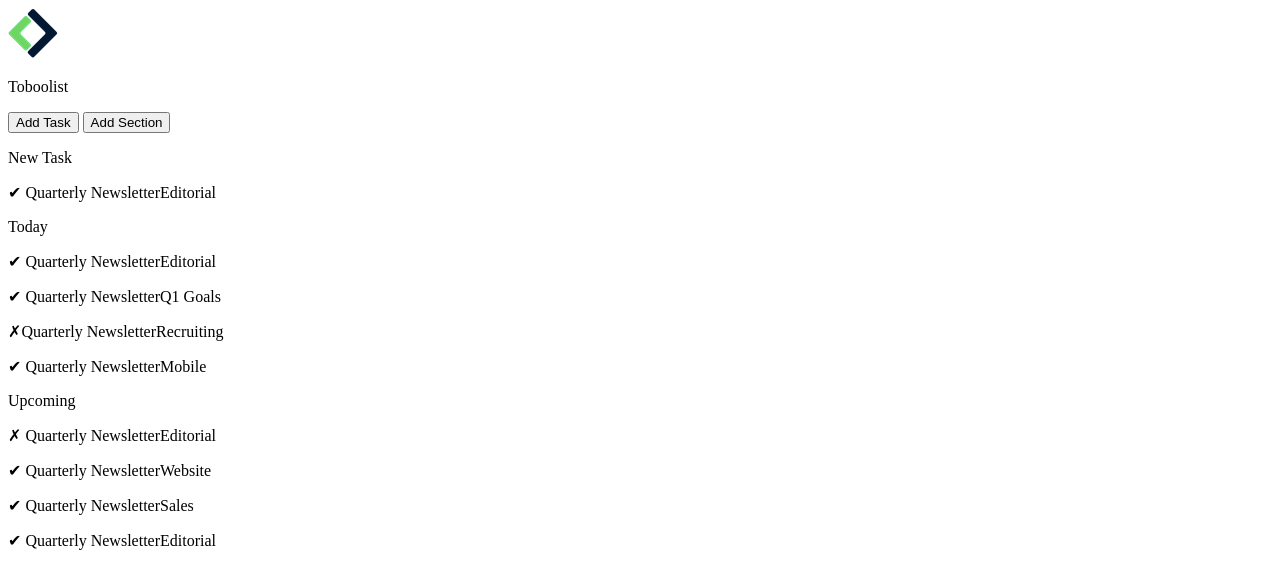
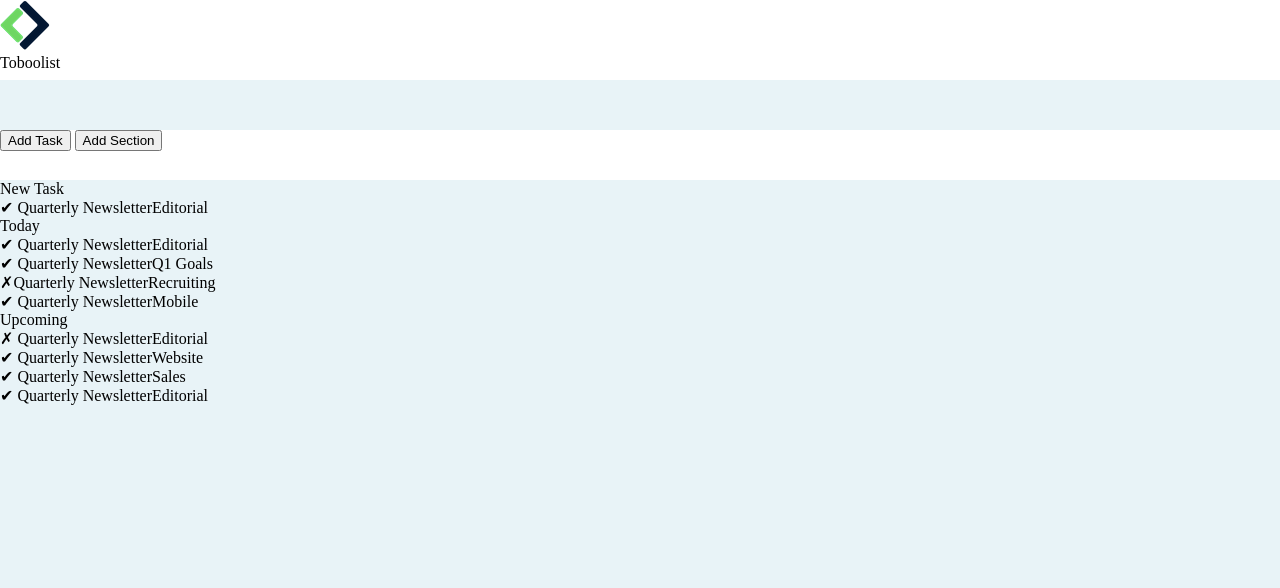
Before and after one commit to LucaPiantadosi27/html-css-toboolist, a plain HTML site: page index.html in a window 1280 px wide. Drawn offline with Linux system fonts and the light colour scheme.

Commit message:
reset + body background

```diff
--- a/index.html
+++ b/index.html
@@ -18,8 +18,8 @@
     <section>
 
         <div class="twobutton">
-            <button>Add Task</button>
-            <button>Add Section</button>
+            <button id="A">Add Task</button>
+            <button id="B">Add Section</button>
         </div>
 
     </section>
--- a/style.css
+++ b/style.css
@@ -0,0 +1,19 @@
+/* Resetto la pagina */
+*{
+    margin: 0;
+    box-sizing: border-box;
+}
+/* imposto il background color del body */
+body{
+    background-color: rgba(230, 242, 247, 0.89);
+}
+.navbar{
+    height: 80px;
+    background-color: rgb(255, 255, 255);
+    margin-bottom: 50px;
+}
+
+.twobutton {
+    height: 50px;
+    background-color: white;
+}
```
